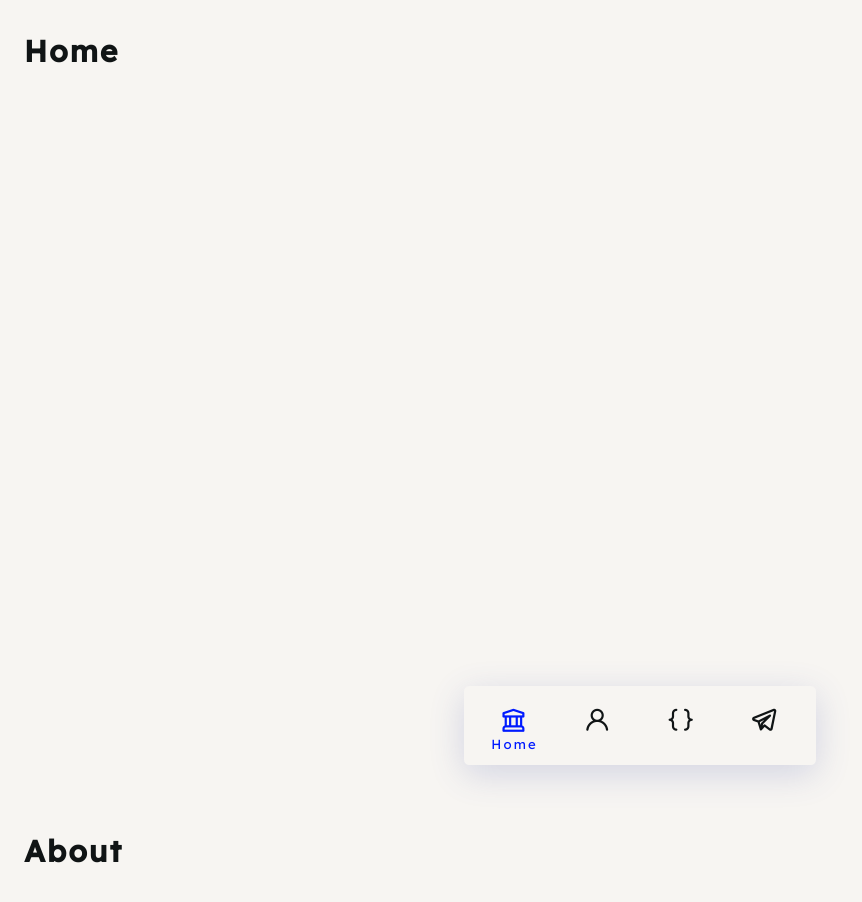
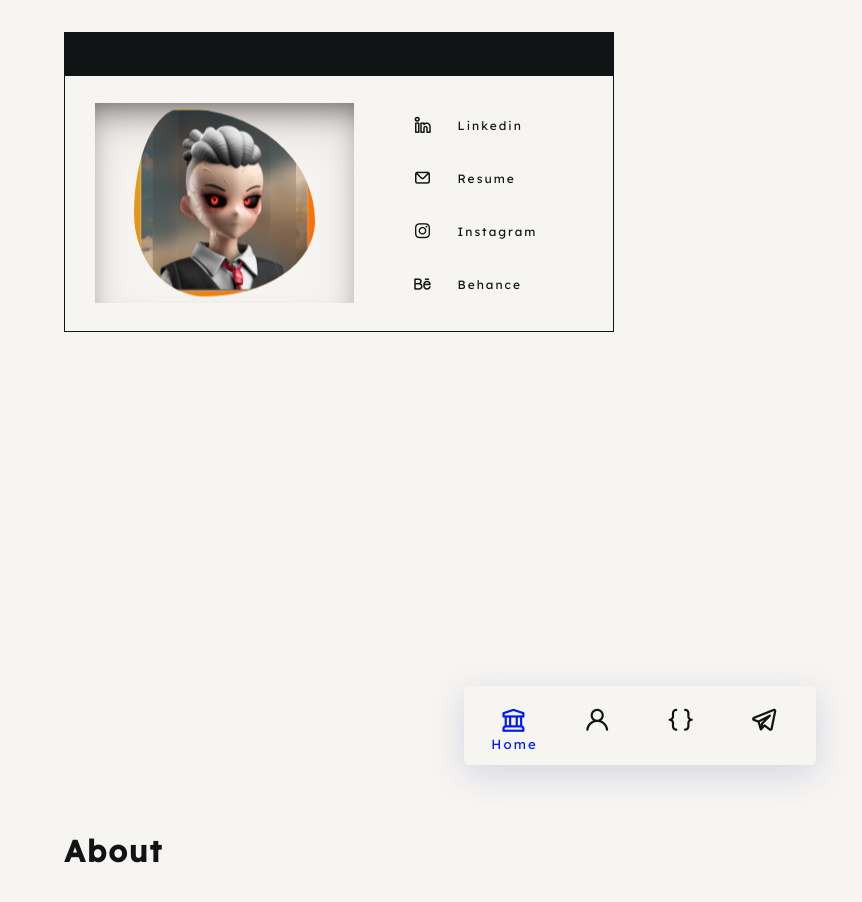
Before and after one commit to nguyenbo7/Nguyen_Portfolio, a plain HTML site: page index.html in a window 1280 px wide. Shown: the top 902 px of the page, without its empty margins (0-862 px from the left). Drawn offline with nearby package versions, Linux system fonts and the light colour scheme; a web font is replaced by a local one.

Commit message:
Add the card profile like a student ID card: 	1. Add the profile img and links to social media. 	2. Adjust margin and size reponsive for devices.

```diff
--- a/index.html
+++ b/index.html
@@ -21,7 +21,7 @@
 <body>
      <!--____________________ NAVIGATION BAR ____________________-->
      <nav>
-        <div class="nav__list">
+        <ul class="nav__list">
             <a href="#home" class="nav__link active-link">
                 <i class="uil uil-university"></i>
                 <span class="nav__name">
@@ -50,23 +50,75 @@
                     Contact
                 </span>
             </a>
-        </div>
+        </ul>
     </nav>
 
-    <!--____________________ MAIN SECTION ____________________-->
+    <!--____________________ MAIN ____________________-->
     <main>
-        <section id="home">
-            <h2>Home</h2>
+        <!--____________________ Home Section ____________________-->
+        <section id="home" class="home__section">
+
+            <!-- Card Section -->
+            <div class="card__profile">
+                <div class="card__top-bar"></div>
+
+                <div class="card__info">
+                    <div class="card__img-cotainer">
+                        <div class="card__img gooey">
+                            <img
+                                src="img/profile.png"
+                                alt="profile image"
+                                class="profile__img"
+                            />
+                        </div>
+                    </div>
+                    <div class="card__socialmedia">
+                        <ul class="card__links-container">
+                            <a href="">
+                                <i class="uil uil-linkedin-alt card__icon"></i>
+                                <span class="card__icon-text">
+                                    Linkedin
+                                </span>
+                            </a>
+
+                            <a href="">
+                                <i class="uil uil-envelope card__icon"></i>
+                                <span class="card__icon-text">
+                                    Resume
+                                </span>
+                            </a>
+
+                            <a href="">
+                                <i class="uil uil-instagram card__icon"></i>
+                                <span class="card__icon-text">
+                                    Instagram
+                                </span>
+                            </a>
+
+                            <a href="">
+                                <i class="uil uil-behance-alt card__icon"></i>
+                                <span class="card__icon-text">
+                                    Behance
+                                </span>
+                            </a>
+                        </ul>
+                    </div>
+                </div>
+            </div>
+
         </section>
 
+        <!--____________________ About Section ____________________-->
         <section id="about">
             <h2>About</h2>
         </section>
 
+        <!--____________________ Studio Section ____________________-->
         <section id="studio">
             <h2>Studio</h2>
         </section>
 
+        <!--____________________ Contact Section ____________________-->
         <section id="contact">
             <h2>Contact</h2>
         </section>
--- a/styles.css
+++ b/styles.css
@@ -62,16 +62,15 @@ img {
     height: auto;
 }
 main {
-    max-width: 968px;
-    margin-left: 1.5rem;
-    margin-right: 1.5rem;
+    max-width: 90%;
+    margin: 0 auto;
 }
 /*Remove the property of 100vh, when inserting its content*/
 main section {
     height: 100vh;
     padding: 2rem 0;
 }
-/*========================= NAVIGATION BAR =========================*/
+/*____________________ Navigatin Bar ____________________*/
 nav {
     position: fixed;
     bottom: 2rem;
@@ -122,7 +121,127 @@ nav {
     transform: translateY(30px);
 }
 
-/*=============== BREAKPOINTS ===============*/
+/*____________________ Home Section ____________________*/
+.card__profile {
+    width: 100%;
+    height: 420px;
+
+    display: flex;
+    align-items: center;
+    flex-direction: column;
+}
+.card__top-bar {
+    width: 320px;
+    height: 20px;
+    background-color: var(--clr-dark);
+}
+.card__info {
+    width: 100%;
+
+    display: flex;
+    flex-direction: column;
+    align-items: center;
+    justify-content: center;
+}
+.card__img-cotainer {
+    display: flex;
+    align-items: center;
+    justify-content: center;
+
+    width: 320px;
+    height: 240px;
+    box-shadow: rgba(139, 134, 134, 0.25) 0px 30px 60px -12px inset,
+    rgba(0, 0, 0, 0.8) 0px 18px 36px -18px inset;
+}
+.card__img {
+    width: 70%;
+    overflow: hidden;
+}
+.gooey {
+    background-image: linear-gradient(120deg, #daa520 0%, #ff6600 100%);
+    border-radius: 74% 26% 69% 32% / 47% 73% 27% 53%;
+    animation: morph 3s linear infinite;
+}
+
+@keyframes morph {
+    0%,
+    100% {
+      border-radius: 25% 75% 64% 36% / 55% 64% 36% 45%;
+      transform: translate3d(0, 0, 0) rotateZ(0.01deg);
+    }
+    75% {
+      border-radius: 45% 55% 61% 39% / 73% 70% 30% 27%;
+      transform: translate3d(0, 5px, 0) rotateZ(0.01deg);
+    }
+    50% {
+      opacity: 0.8;
+      border-radius: 32% 68% 72% 28% / 24% 47% 53% 76%;
+      transform: translate3d(0, 0, 0) rotateZ(0.01deg);
+    }
+    25% {
+      border-radius: 38% 62% 32% 68% / 63% 27% 73% 37%;
+      transform: translate3d(0, -5px, 0) rotateZ(0.01deg);
+    }
+}
+.card__socialmedia {
+    width: 320px;
+    display: flex;
+    justify-content: space-around;
+}
+.card__links-container {
+    margin-top: 2rem;
+    transition: 0.5s;
+
+    display: grid;
+    grid-template-columns: repeat(2, 1fr);
+    column-gap: 1rem;
+}
+.card__links-container a {
+    display: flex;
+    width: 150px;
+    margin-top: 10px;
+    color: var(--clr-dark);
+    border: 1px solid var(--clr-dark);
+    transition: 0.2s ease-in-out;
+}
+.card__links-container a:hover {
+    background-color: var(--clr-dark);
+    color: var(--clr-light);
+}
+.card__icon {
+    width: 60px;
+    height: 50px;
+    font-size: 1.125rem;
+
+    display: flex;
+    justify-content: center;
+    align-items: center;
+}
+.card__icon-text {
+    width: 100px;
+    font-size: 0.75rem;
+    padding-left: 0.25rem;
+    /* background-color: #ff6600; */
+
+    display: flex;
+    align-items: center;
+}
+
+
+
+
+
+
+
+
+
+
+
+
+
+
+
+/*=============== Responsive Devices ===============*/
 /* For small devices */
 @media screen and (max-width: 320px) {
     nav {
@@ -139,4 +258,33 @@ nav {
     nav {
       zoom: 1.1;
     }
+    .card__profile {
+        width: 550px;
+        height: 300px;
+        border: 1px solid var(--clr-dark);
+    }
+    .card__top-bar {
+        width: 100%;
+        height: 50px;
+    }
+    .card__info {
+        width: 100%;
+        height: 100%;
+        flex-direction: row;
+    }
+    .card__img-cotainer {
+        height: 200px;
+        margin-left: 30px;
+    }
+    .card__links-container {
+        margin: 0;
+        display: flex;
+        flex-direction: column;
+    }
+    .card__links-container a {
+        border: none;
+        margin-top: 3px;
+        width: 180px;
+    }
+
 }
```
Also changed, not shown: img/profile.png (added), img/profile_img.png (added).
